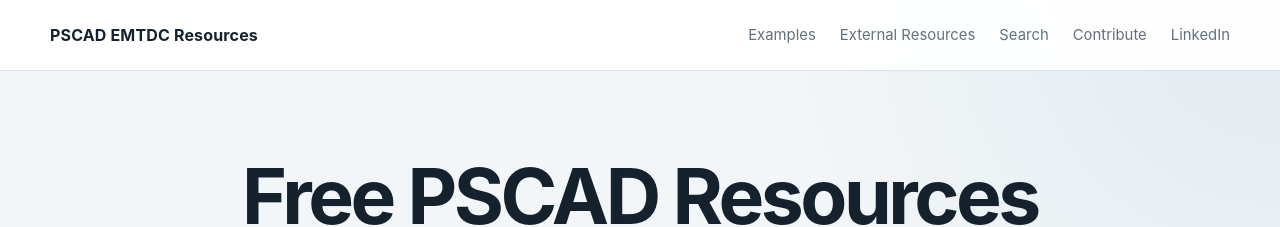
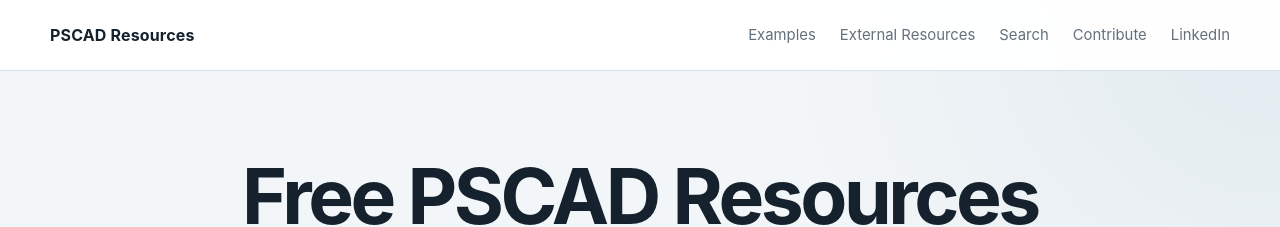
Before and after one commit to EMT-Tools/emt-tools.github.io, a Jekyll site: the page built from index.html, in a window 1280 px wide. Shown: the top 227 px of the page. Built offline with Jekyll 4.4.1, drawn with Linux system fonts in a browser that asks for light colours.

Commit message:
Update default.html

```diff
--- a/_layouts/default.html
+++ b/_layouts/default.html
@@ -507,7 +507,7 @@
 <body>
   <header>
     <div class="container nav">
-      <a class="brand" href="/#top">PSCAD EMTDC Resources</a>
+      <a class="brand" href="/#top">PSCAD Resources</a>
       <nav aria-label="Main navigation" class="nav-links">
         <a href="/#internal-section">Examples</a>
         <a href="/#external-section">External Resources</a>
```
